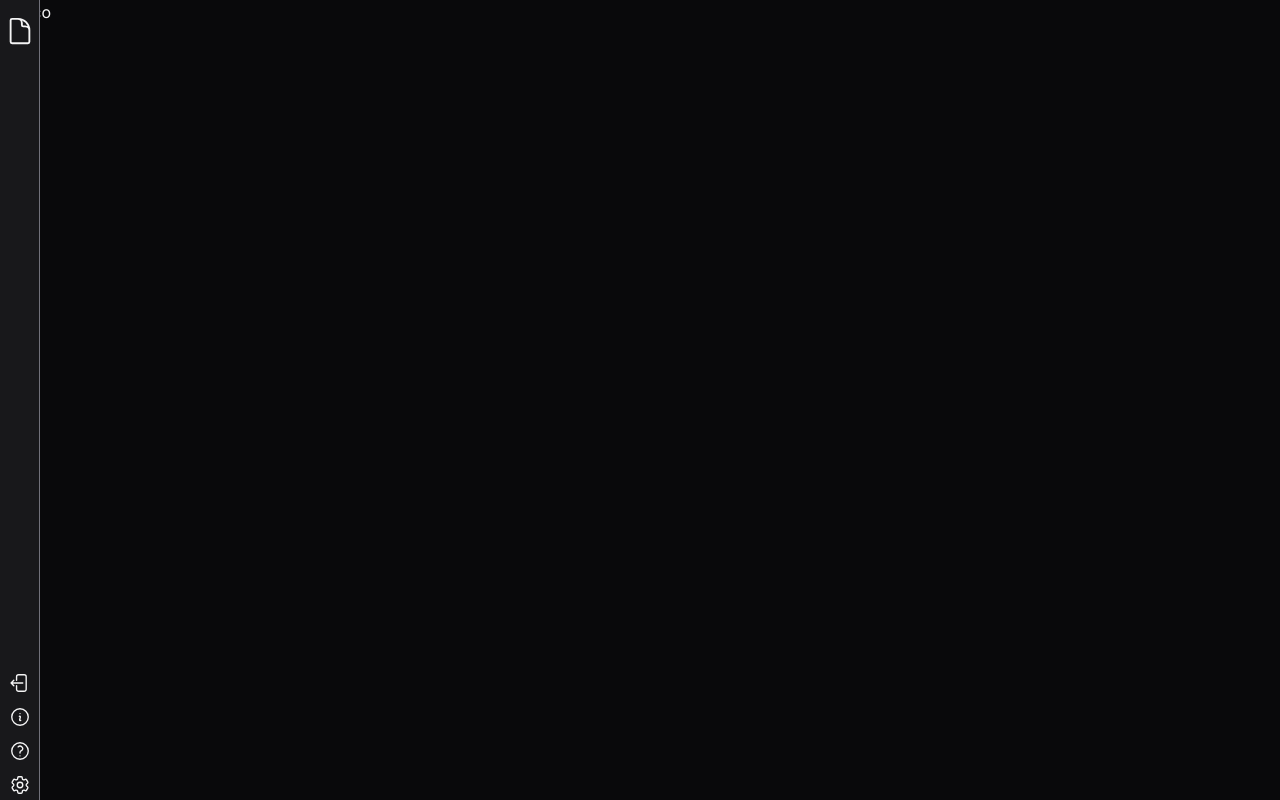
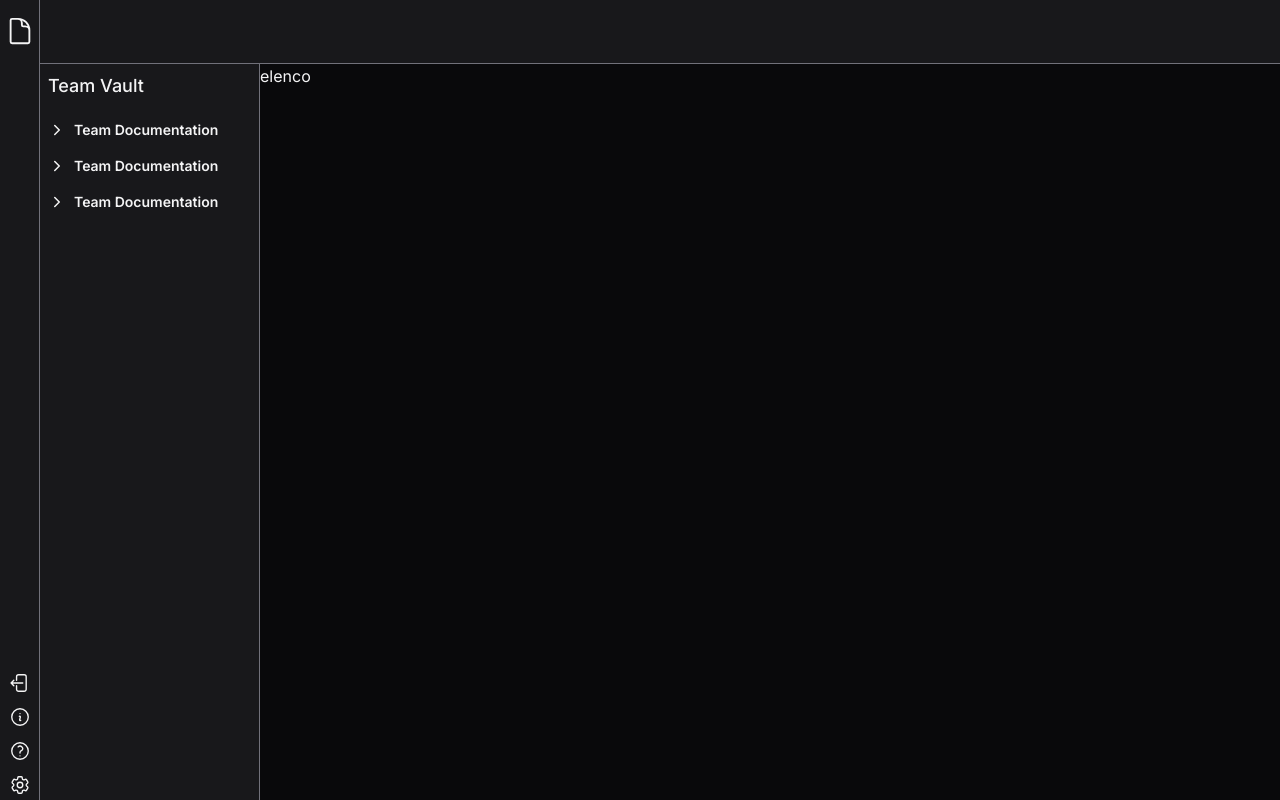
Before and after one commit to Elenco-PE1/elenco, a Next.js app: page / in a window 1280 px wide. Built offline with nearby package versions, Linux system fonts and the light colour scheme.

Commit message:
added file explorer

```diff
--- a/app/page.tsx
+++ b/app/page.tsx
@@ -1,10 +1,16 @@
+import { FileExplorer } from "@/components/file-explorer";
+import { NavigationBar } from "@/components/navigation-bar";
 import { SideNavigationBar } from "@/components/side-navigation-bar";
 
 export default function Home() {
 	return (
-		<main className="bg-foreground text-secondary min-h-screen flex">
+		<main className="bg-foreground text-secondary h-screen w-full flex flex-col">
 			<SideNavigationBar />
-			<h1 className="">Elenco</h1>
+			<NavigationBar />
+			<FileExplorer />
+			<div className="absolute left-[260px] top-[64px] w-auto h-auto">
+				elenco
+			</div>
 		</main>
 	);
 }
```
